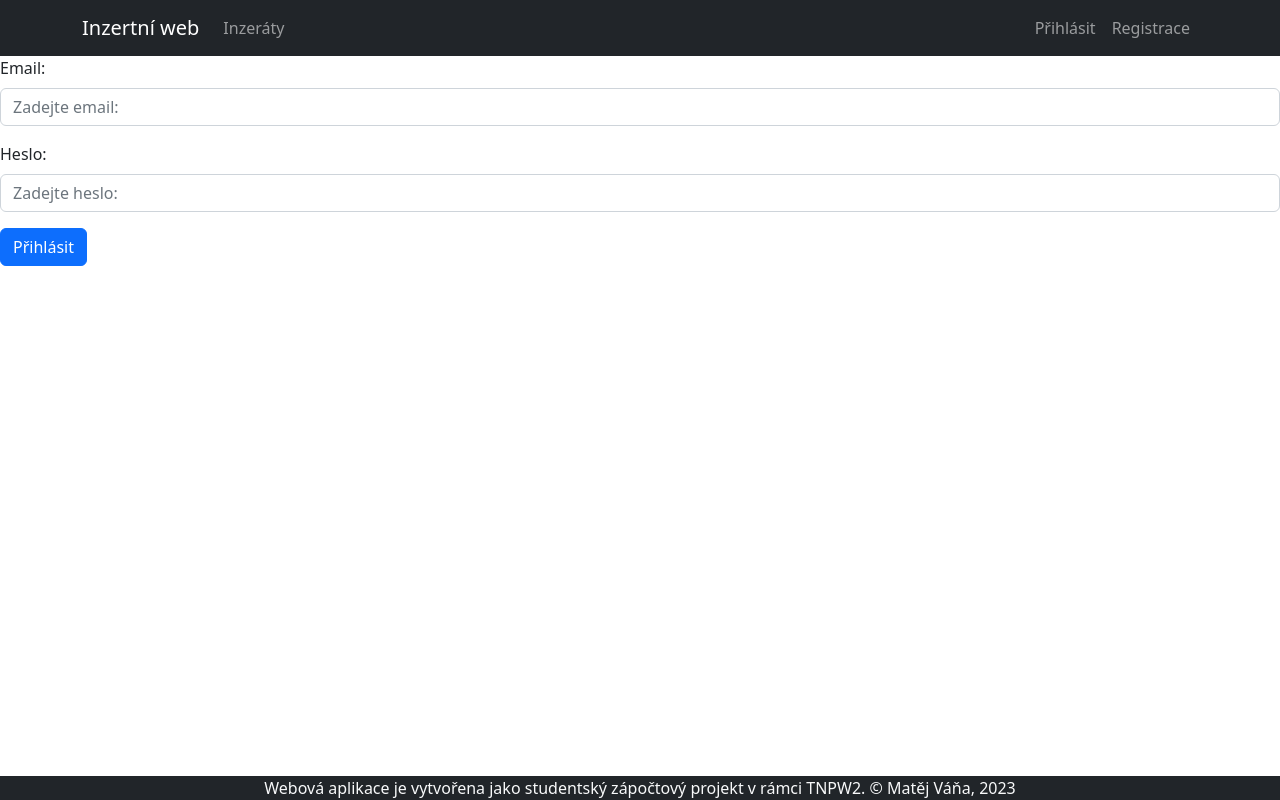
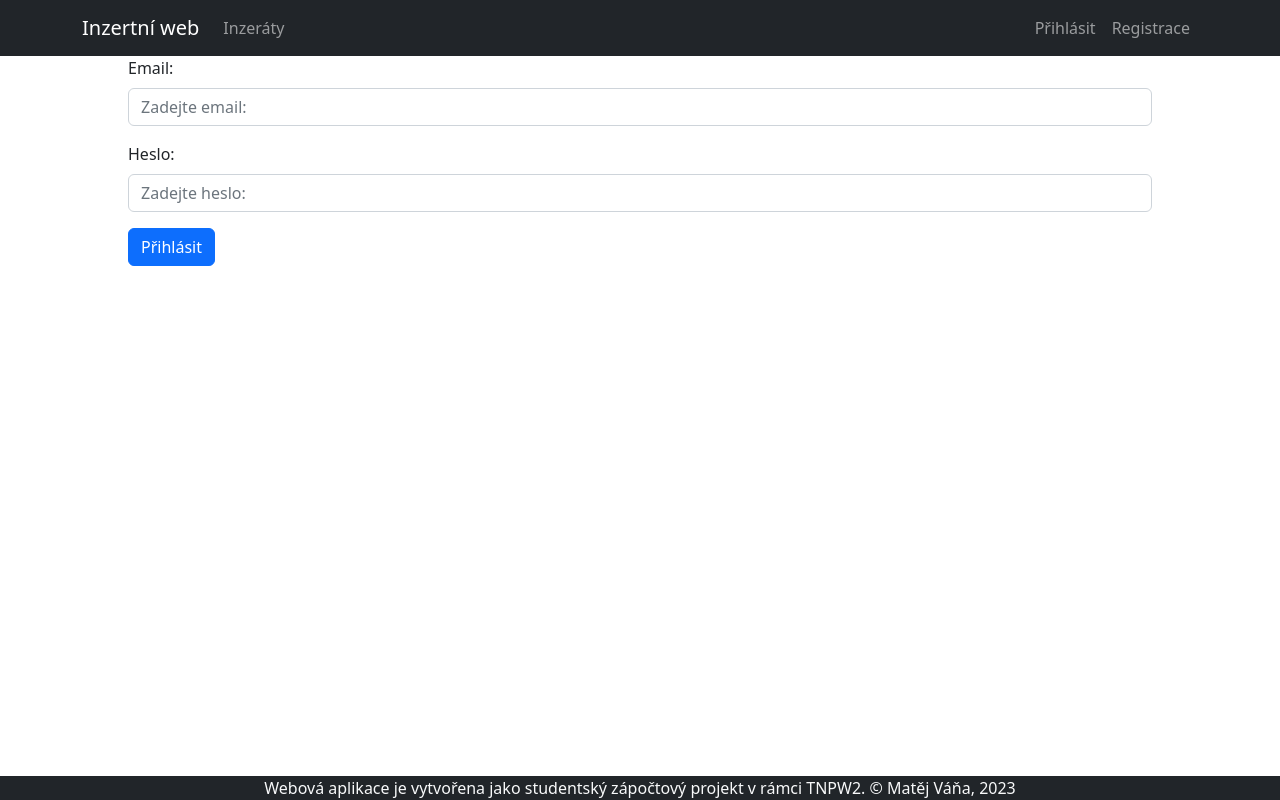
Before and after one commit to Acerik/tnpw2-projekt, a React (Create React App) app in the folder frontend/: page /prihlaseni in a window 1280 px wide. Built offline with nearby package versions, Linux system fonts and the light colour scheme; no server answers.

Commit message:
design, fix paging

```diff
--- a/frontend/src/index.css
+++ b/frontend/src/index.css
@@ -11,3 +11,8 @@ code {
   font-family: source-code-pro, Menlo, Monaco, Consolas, 'Courier New',
     monospace;
 }
+
+div #content {
+  padding-left: 10%;
+  padding-right: 10%;
+}
--- a/frontend/src/views/Login.js
+++ b/frontend/src/views/Login.js
@@ -36,7 +36,7 @@ function Login() {
     }
 
     return (
-        <>
+        <div id='content'>
             <Alert hidden={hiddenError} variant="danger" onClose={() => setHiddenError(true)} dismissible>
                 <Alert.Heading>Přihlášení se nezdařilo</Alert.Heading>
                 <p id="errors-p"> </p>
@@ -58,7 +58,7 @@ function Login() {
                 </Form.Group>
                 <Button variant="primary" type="submit" onClick={onSubmit}>Přihlásit</Button>
             </Form>
-        </>
+        </div>
     );
 }
 
--- a/frontend/src/views/Registration.js
+++ b/frontend/src/views/Registration.js
@@ -88,7 +88,7 @@ function Registration() {
     }
 
     return (
-        <>
+        <div id='content'>
             <Alert hidden={hiddenError} variant="danger" onClose={()=>setHiddenError(true)} dismissible>
                 <Alert.Heading>Chyby při registraci</Alert.Heading>
                 <p id="errors-p"> </p>
@@ -156,7 +156,7 @@ function Registration() {
                 </InputGroup>
                 <Button variant="primary" type="submit">Registrovat</Button>
             </Form>
-        </>
+        </div>
     );
 }
 
--- a/frontend/src/views/advertises/AdvertiseEditor.js
+++ b/frontend/src/views/advertises/AdvertiseEditor.js
@@ -155,7 +155,7 @@ function AdvertiseEditor() {
     }
 
     return (
-        <>
+        <div id='content'>
             <Alert hidden={hiddenError} variant="danger" onClose={() => setHiddenError(true)} dismissible>
                 <Alert.Heading>Chyba</Alert.Heading>
                 <p id="errors-p"> </p>
@@ -193,7 +193,7 @@ function AdvertiseEditor() {
                 </InputGroup>
                 <Button variant="primary" type="submit" onClick={onSubmit}>{advertiseId ? "Upravit inzerát" : "Přidat inzerát"}</Button>
             </Form>
-        </>
+        </div>
     );
 }
 
--- a/frontend/src/views/advertises/ListAdvertises.js
+++ b/frontend/src/views/advertises/ListAdvertises.js
@@ -47,7 +47,7 @@ function ListAdvertises(){
     }
 
     return (
-        <>
+        <div id='content'>
             {advertises.map(advertise => {
                 return (
                     <Card key={advertise._id}>
@@ -76,12 +76,12 @@ function ListAdvertises(){
                 <Pagination.Item href={"/inzeraty/" + Number(page-1)} hidden={(page - 1 === 1) || (page === 1)}>{page-1}</Pagination.Item>
                 <Pagination.Item active>{page}</Pagination.Item>
                 <Pagination.Item href={"/inzeraty/" + Number(page+1)} hidden={(page + 1 === maxPage) || (page === maxPage)}>{page+1}</Pagination.Item>
-                <Pagination.Ellipsis disabled={true} hidden={(maxPage === page) || (page + 2 === maxPage) || (maxPage-2 === page + 1) || (maxPage === page+1)}/>
+                <Pagination.Ellipsis disabled={true} hidden={(maxPage === page) || (page + 2 === maxPage) ||  (maxPage === page+1)}/>
                 <Pagination.Item href={"/inzeraty/" + maxPage} hidden={maxPage === page}>{maxPage}</Pagination.Item>
                 <Pagination.Next href={"/inzeraty/" + Number(page+1)} hidden={maxPage === page}/>
                 <Pagination.Last href={"/inzeraty/" + maxPage} hidden={maxPage === page}/>
             </Pagination>
-        </>
+        </div>
     )
 }
 
--- a/frontend/src/views/advertises/ShowAdvertise.js
+++ b/frontend/src/views/advertises/ShowAdvertise.js
@@ -40,7 +40,7 @@ function ShowAdvertise(){
     }
 
     return (
-        <>
+        <div id='content'>
             <Card>
                 <Card.Header as="h5">{advertiseTypes[advertiseData.type]}</Card.Header>
                 <Card.Body>
@@ -56,7 +56,7 @@ function ShowAdvertise(){
                         <Card.Footer className="text-muted" >Poslední úprava: {formatDate(advertiseData.lastUpdate)}</Card.Footer>
                     }
             </Card>
-        </>
+        </div>
     );
 }
 
--- a/frontend/src/views/users/EditUser.js
+++ b/frontend/src/views/users/EditUser.js
@@ -90,7 +90,7 @@ function EditUser() {
     }
 
     return (
-        <>
+        <div id='content'>
             <Alert hidden={hiddenError} variant="danger" onClose={()=>setHiddenError(true)} dismissible>
                 <Alert.Heading>Chyby při úpravě profilu</Alert.Heading>
                 <p id="errors-p"> </p>
@@ -149,7 +149,7 @@ function EditUser() {
                 </InputGroup>
                 <Button variant="primary" type="submit" onClick={onSubmit}>Upravit</Button>
             </Form>
-        </>
+        </div>
     )
 }
 
--- a/frontend/src/views/users/ShowUser.js
+++ b/frontend/src/views/users/ShowUser.js
@@ -89,7 +89,7 @@ function ShowUser() {
     }
 
     return (
-        <>
+        <div id='content'>
             <Alert hidden={hiddenError} variant="danger" onClose={() => setHiddenError(true)} dismissible>
                 <Alert.Heading>Chyba</Alert.Heading>
                 <p id="errors-p"> </p>
@@ -146,7 +146,7 @@ function ShowUser() {
             })}
                 </Card.Body>
             </Card>
-        </>
+        </div>
     );
 }
 
```
